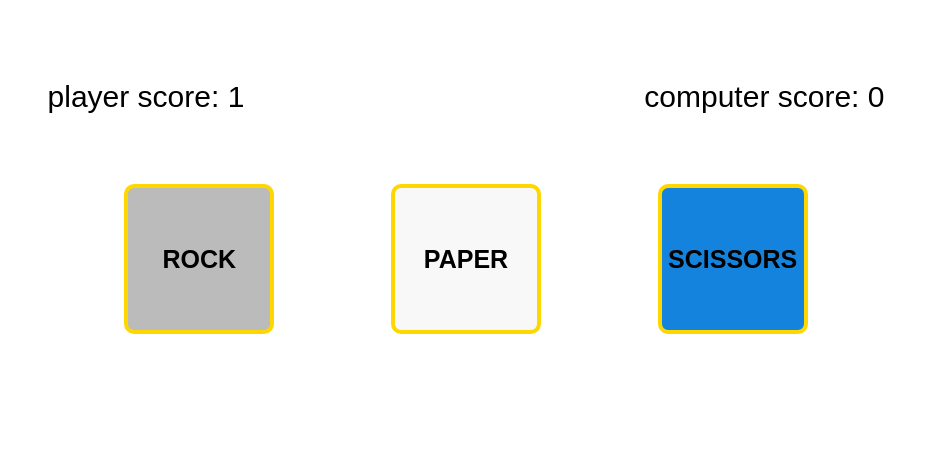
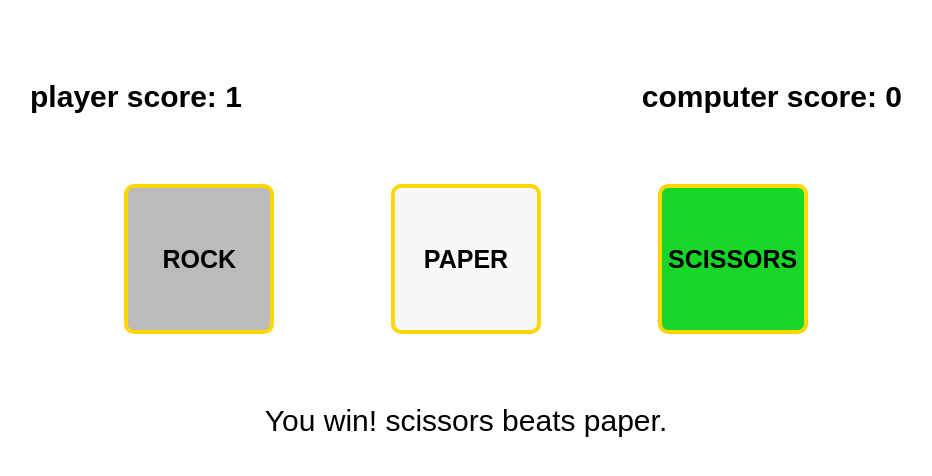
Before and after one commit to RavGGG/RockPaperScissors, a plain HTML site: page index.html in a window 1280 px wide. Both pictures are taken after a click on the button "SCISSORS". Shown: the whole page, without its empty margins (174-1106 px from the left). Drawn offline with Linux system fonts and the light colour scheme.

Commit message:
add battle results

```diff
--- a/script.js
+++ b/script.js
@@ -1,4 +1,4 @@
-
+const wrapper = document.querySelector('.wrapper');
 const rock = document.querySelector('.rock');
 const scissors = document.querySelector('.scissors');
 const paper = document.querySelector('.paper');
@@ -6,6 +6,10 @@ const paper = document.querySelector('.paper');
 const userScore = document.querySelector('.player-score');
 const compScore = document.querySelector('.computer-score');
 const finishScore = document.querySelector('.result-text')
+
+const battle = document.createElement('p');
+battle.classList.add('battle');
+wrapper.appendChild(battle)
 
 function getComputerChoice() {
     const choices = ['rock', 'paper', 'scissors'];
@@ -23,6 +27,7 @@ let maxScore = 5;
 
 function playRound(playerSelection, computerSelection) {
     if (playerSelection === computerSelection) {
+        battle.textContent = "Tie"
         return 'Tie!';
 
     } else if (
@@ -31,12 +36,12 @@ function playRound(playerSelection, computerSelection) {
         (playerSelection === 'scissors' && computerSelection === 'paper')
     ) {
         playerScore++;
-
+        battle.textContent = `You win! ${playerSelection} beats ${computerSelection}.`
         return `You win! ${playerSelection} beats ${computerSelection}.`;
 
     } else {
         computerScore++;
-
+        battle.textContent = `Computer wins! ${computerSelection} beats ${playerSelection}.`
         return `Computer wins! ${computerSelection} beats ${playerSelection}.`;
 
 
--- a/style.css
+++ b/style.css
@@ -11,6 +11,7 @@ div.score {
     justify-content: center;
     gap:400px;
     font-size: 30px;
+    font-weight: bold;
 
 }
 
@@ -47,7 +48,7 @@ button:hover {
 }
 
 .scissors {
-    background-color: rgb(20, 131, 221);
+    background-color: rgb(23, 214, 39);
 }
 
 button:active {
@@ -60,3 +61,10 @@ button:active {
     text-align: center;
     margin: 50px auto 0;
 }
+
+
+.battle {
+    text-align: center;
+    font-size: 30px;
+
+}
```
